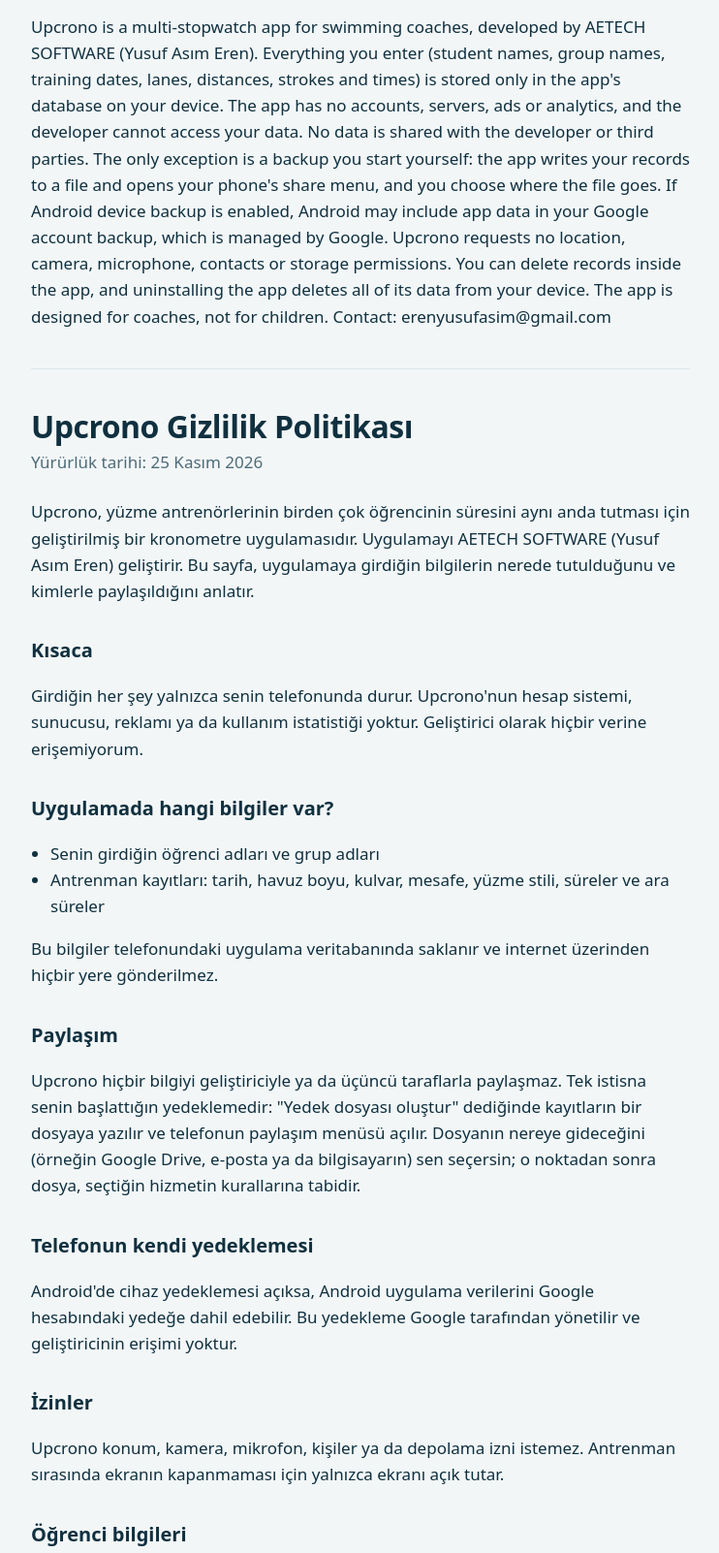
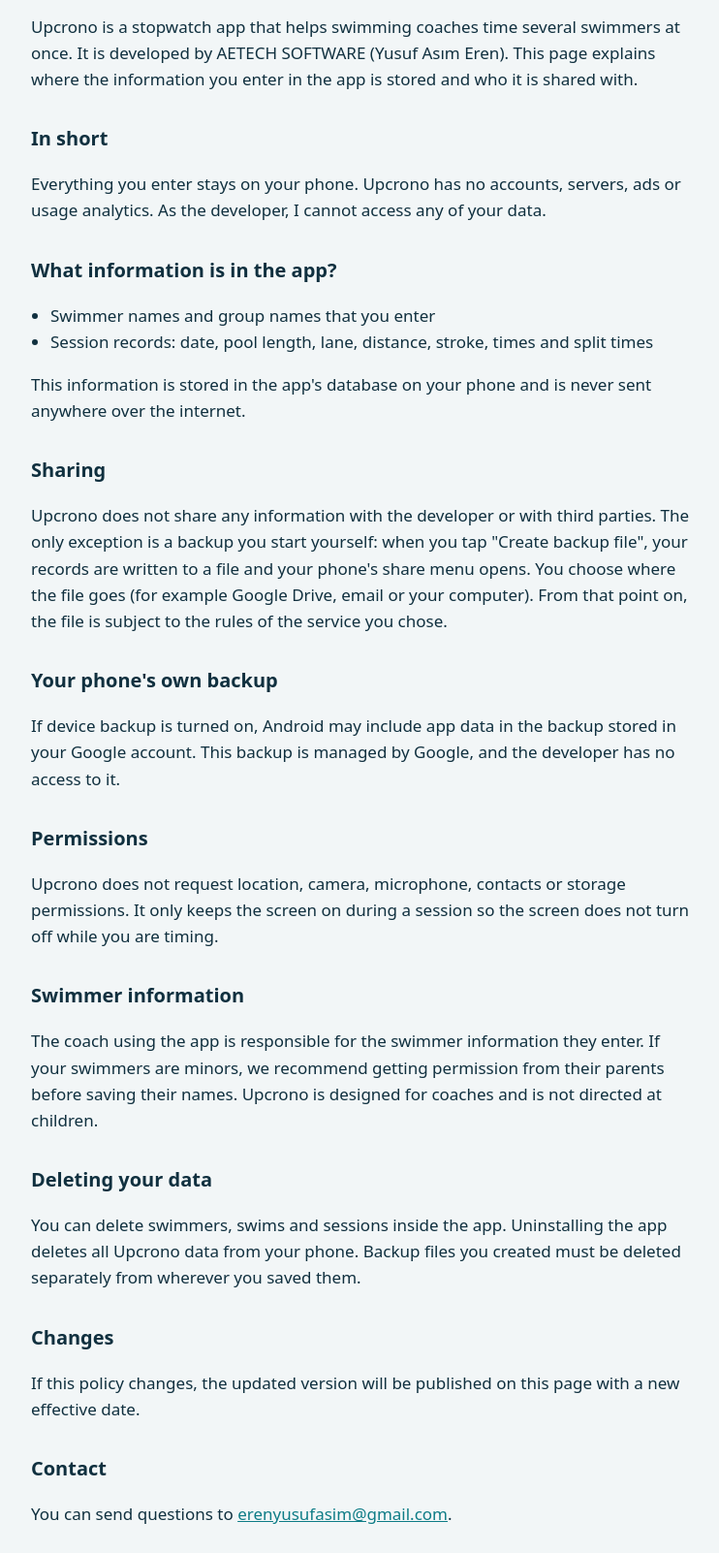
Before and after one commit to yusufasim2901/upcrono-privacy, a plain HTML site: page index.html in a window 1280 px wide. Shown: the part 120-1722 px from the top of the page at 97% size, without its empty margins (268-1010 px from the left). Drawn offline with Linux system fonts and the light colour scheme.

Commit message:
Expand English privacy policy to match the Turkish version
Co-Authored-By: Claude Opus 5.5 <noreply@anthropic.com>

```diff
--- a/index.html
+++ b/index.html
@@ -22,16 +22,54 @@
 <main>
   <h1>Upcrono Privacy Policy</h1>
   <p class="date">Effective date: November 25, 2026</p>
-  <p>Upcrono is a multi-stopwatch app for swimming coaches, developed by AETECH SOFTWARE (Yusuf Asım Eren). Everything
-  you enter (student names, group names, training dates, lanes, distances, strokes and times) is
-  stored only in the app's database on your device. The app has no accounts, servers, ads or
-  analytics, and the developer cannot access your data. No data is shared with the developer or third
-  parties. The only exception is a backup you start yourself: the app writes your records to a file
-  and opens your phone's share menu, and you choose where the file goes. If Android device backup is
-  enabled, Android may include app data in your Google account backup, which is managed by Google.
-  Upcrono requests no location, camera, microphone, contacts or storage permissions. You can delete
-  records inside the app, and uninstalling the app deletes all of its data from your device. The app
-  is designed for coaches, not for children. Contact: erenyusufasim@gmail.com</p>
+
+  <p>Upcrono is a stopwatch app that helps swimming coaches time several swimmers at once. It is
+  developed by AETECH SOFTWARE (Yusuf Asım Eren). This page explains where the information you enter
+  in the app is stored and who it is shared with.</p>
+
+  <h2>In short</h2>
+  <p>Everything you enter stays on your phone. Upcrono has no accounts, servers, ads or usage
+  analytics. As the developer, I cannot access any of your data.</p>
+
+  <h2>What information is in the app?</h2>
+  <ul>
+    <li>Swimmer names and group names that you enter</li>
+    <li>Session records: date, pool length, lane, distance, stroke, times and split times</li>
+  </ul>
+  <p>This information is stored in the app's database on your phone and is never sent anywhere over
+  the internet.</p>
+
+  <h2>Sharing</h2>
+  <p>Upcrono does not share any information with the developer or with third parties. The only
+  exception is a backup you start yourself: when you tap "Create backup file", your records are
+  written to a file and your phone's share menu opens. You choose where the file goes (for example
+  Google Drive, email or your computer). From that point on, the file is subject to the rules of the
+  service you chose.</p>
+
+  <h2>Your phone's own backup</h2>
+  <p>If device backup is turned on, Android may include app data in the backup stored in your Google
+  account. This backup is managed by Google, and the developer has no access to it.</p>
+
+  <h2>Permissions</h2>
+  <p>Upcrono does not request location, camera, microphone, contacts or storage permissions. It only
+  keeps the screen on during a session so the screen does not turn off while you are timing.</p>
+
+  <h2>Swimmer information</h2>
+  <p>The coach using the app is responsible for the swimmer information they enter. If your swimmers
+  are minors, we recommend getting permission from their parents before saving their names. Upcrono
+  is designed for coaches and is not directed at children.</p>
+
+  <h2>Deleting your data</h2>
+  <p>You can delete swimmers, swims and sessions inside the app. Uninstalling the app deletes all
+  Upcrono data from your phone. Backup files you created must be deleted separately from wherever
+  you saved them.</p>
+
+  <h2>Changes</h2>
+  <p>If this policy changes, the updated version will be published on this page with a new effective
+  date.</p>
+
+  <h2>Contact</h2>
+  <p>You can send questions to <a href="mailto:erenyusufasim@gmail.com">erenyusufasim@gmail.com</a>.</p>
 
   <hr>
 
```
